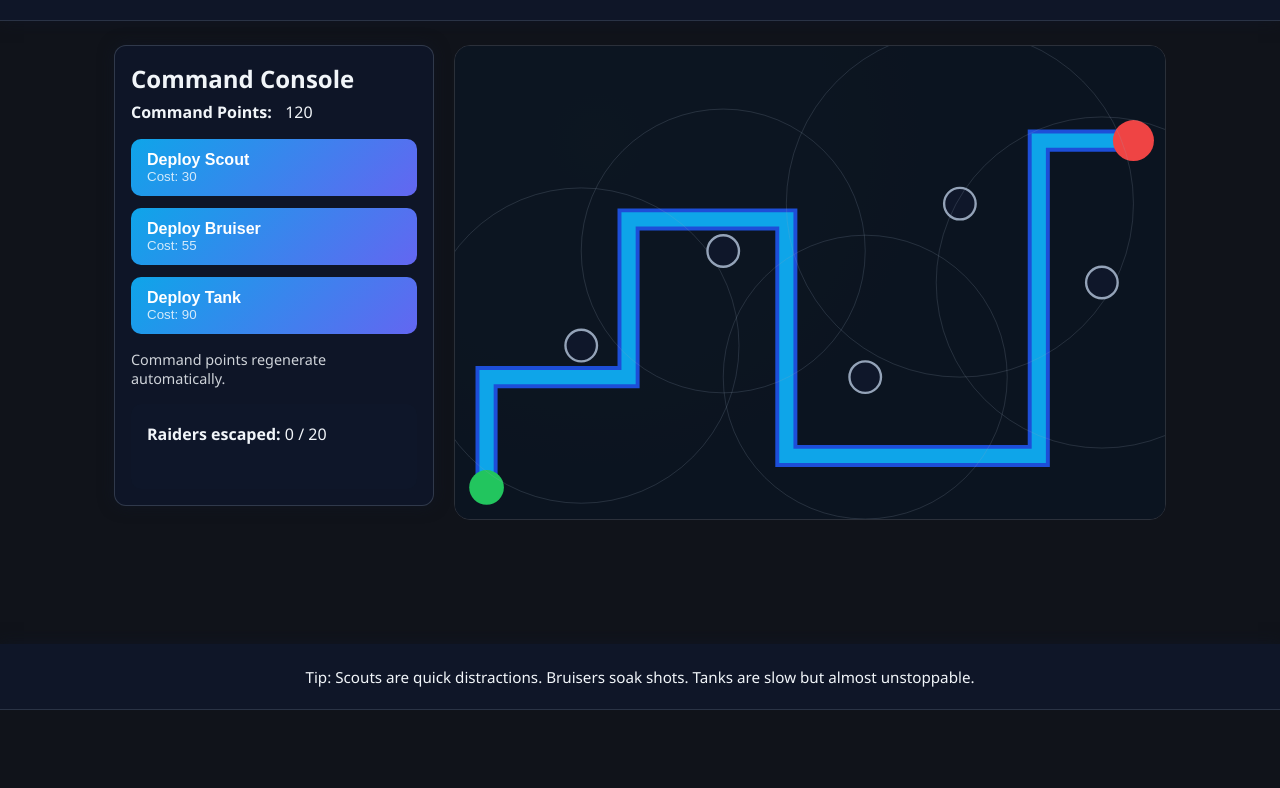
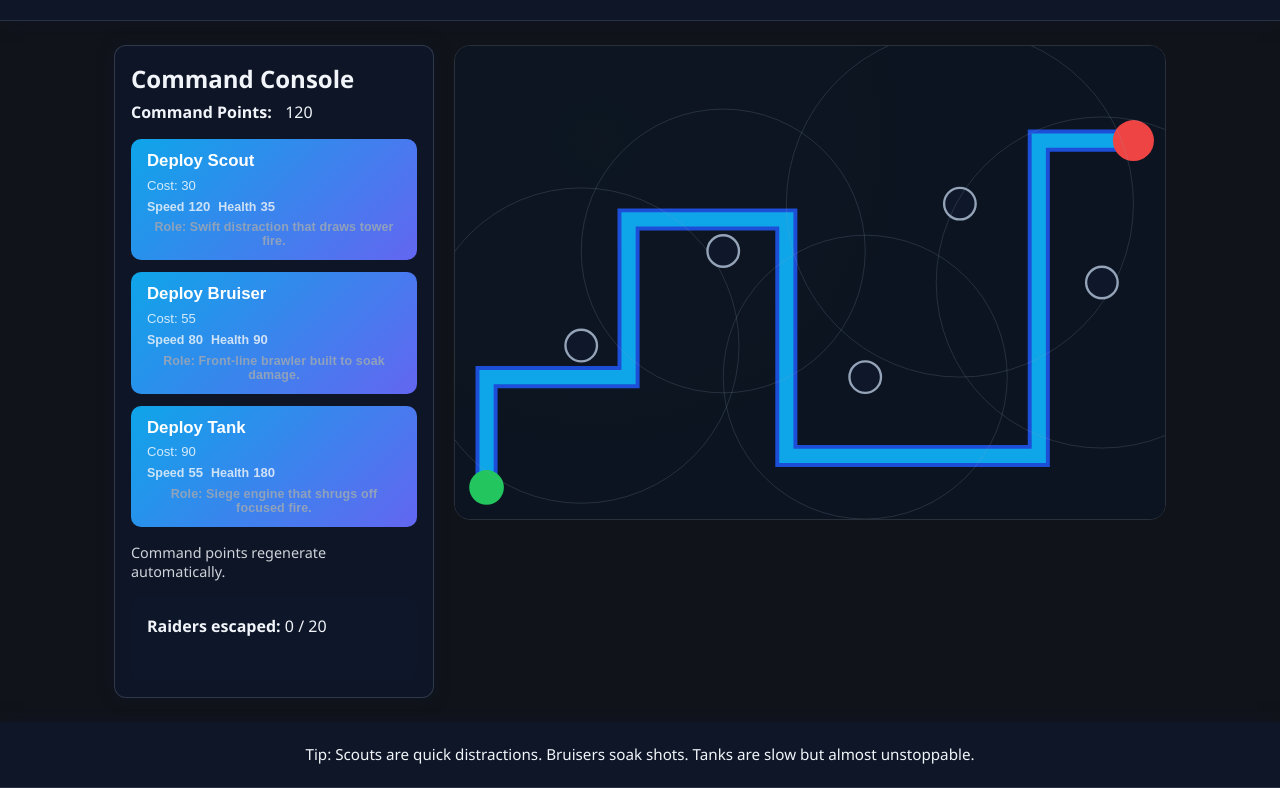
Before and after one commit to Mirator/codex-reverse-td, a website: page index.html in a window 1280 px wide. Shown: the part 90-878 px from the top of the page. Before the commit the page ends 800 px from the top, so only its background shows below. Drawn offline with Linux system fonts and the light colour scheme.

Commit message:
Add unit stat displays to command console

```diff
--- a/game.js
+++ b/game.js
@@ -20,10 +20,7 @@ const restartButton =
     ? document.getElementById("restartButton")
     : null;
 
-const unitButtons =
-  typeof document !== "undefined"
-    ? Array.from(document.querySelectorAll("button[data-unit]"))
-    : [];
+let unitButtons = [];
 
 const TARGET_ESCAPED = 20;
 const BASE_POINTS = 60;
@@ -54,6 +51,7 @@ const unitTypes = {
     radius: 10,
     color: "#22d3ee",
     cost: 30,
+    role: "Swift distraction that draws tower fire.",
   },
   bruiser: {
     name: "Bruiser",
@@ -62,6 +60,7 @@ const unitTypes = {
     radius: 12,
     color: "#f97316",
     cost: 55,
+    role: "Front-line brawler built to soak damage.",
   },
   tank: {
     name: "Tank",
@@ -70,8 +69,75 @@ const unitTypes = {
     radius: 14,
     color: "#a855f7",
     cost: 90,
+    role: "Siege engine that shrugs off focused fire.",
   },
 };
+
+function buildUnitButtons(container) {
+  const buttons = [];
+  container.innerHTML = "";
+  const fragment = document.createDocumentFragment();
+
+  Object.entries(unitTypes).forEach(([key, unit]) => {
+    const button = document.createElement("button");
+    button.type = "button";
+    button.dataset.unit = key;
+    const ariaLabel = `Deploy ${unit.name} (Cost ${unit.cost}, Speed ${unit.speed}, Health ${unit.health}, Role ${unit.role})`;
+    button.setAttribute("aria-label", ariaLabel);
+    button.title = `${unit.name}\nCost: ${unit.cost}\nSpeed: ${unit.speed}\nHealth: ${unit.health}\nRole: ${unit.role}`;
+
+    const name = document.createElement("span");
+    name.className = "unit-name";
+    name.textContent = `Deploy ${unit.name}`;
+    button.appendChild(name);
+
+    const cost = document.createElement("small");
+    cost.className = "unit-cost";
+    cost.textContent = `Cost: ${unit.cost}`;
+    button.appendChild(cost);
+
+    const stats = document.createElement("span");
+    stats.className = "unit-stats";
+
+    const speedStat = document.createElement("span");
+    speedStat.className = "stat";
+    speedStat.append("Speed ");
+    const speedValue = document.createElement("strong");
+    speedValue.textContent = unit.speed.toString();
+    speedStat.appendChild(speedValue);
+    stats.appendChild(speedStat);
+
+    const healthStat = document.createElement("span");
+    healthStat.className = "stat";
+    healthStat.append("Health ");
+    const healthValue = document.createElement("strong");
+    healthValue.textContent = unit.health.toString();
+    healthStat.appendChild(healthValue);
+    stats.appendChild(healthStat);
+
+    button.appendChild(stats);
+
+    const role = document.createElement("span");
+    role.className = "unit-role";
+    role.textContent = `Role: ${unit.role}`;
+    button.appendChild(role);
+
+    fragment.appendChild(button);
+    buttons.push(button);
+  });
+
+  container.appendChild(fragment);
+  return buttons;
+}
+
+if (typeof document !== "undefined") {
+  const buttonContainer = document.querySelector(".buttons");
+  if (buttonContainer) {
+    unitButtons = buildUnitButtons(buttonContainer);
+  } else {
+    unitButtons = Array.from(document.querySelectorAll("button[data-unit]"));
+  }
+}
 
 class Unit {
   constructor(type) {
--- a/index.html
+++ b/index.html
@@ -22,20 +22,7 @@
           <strong>Command Points:</strong>
           <span id="commandPoints" aria-live="polite">0</span>
         </p>
-        <div class="buttons">
-          <button data-unit="scout" aria-label="Deploy Scout (costs 30)">
-            Deploy Scout
-            <small>Cost: 30</small>
-          </button>
-          <button data-unit="bruiser" aria-label="Deploy Bruiser (costs 55)">
-            Deploy Bruiser
-            <small>Cost: 55</small>
-          </button>
-          <button data-unit="tank" aria-label="Deploy Tank (costs 90)">
-            Deploy Tank
-            <small>Cost: 90</small>
-          </button>
-        </div>
+        <div class="buttons" aria-label="Unit deployment options"></div>
         <p class="tip">Command points regenerate automatically.</p>
         <div class="objectives">
           <p>
--- a/style.css
+++ b/style.css
@@ -65,6 +65,10 @@ main.layout {
   grid-template-columns: repeat(auto-fit, minmax(180px, 1fr));
 }
 
+.buttons button {
+  gap: 0.4rem;
+}
+
 button {
   background: linear-gradient(135deg, #0ea5e9, #6366f1);
   color: white;
@@ -93,6 +97,38 @@ button[hidden] {
 button small {
   font-weight: 400;
   opacity: 0.8;
+}
+
+.buttons .unit-name {
+  font-size: 1.05rem;
+}
+
+.buttons .unit-cost {
+  font-size: 0.82rem;
+}
+
+.buttons .unit-stats {
+  display: flex;
+  flex-wrap: wrap;
+  gap: 0.5rem;
+  font-size: 0.78rem;
+  color: rgba(241, 245, 249, 0.82);
+}
+
+.buttons .unit-stats .stat {
+  display: inline-flex;
+  align-items: baseline;
+  gap: 0.25rem;
+}
+
+.buttons .unit-stats strong {
+  font-size: 0.82rem;
+}
+
+.buttons .unit-role {
+  font-size: 0.78rem;
+  color: rgba(148, 163, 184, 0.95);
+  letter-spacing: 0.01em;
 }
 
 .playfield {
@@ -199,6 +235,15 @@ footer {
     padding: 0.65rem 0.85rem;
   }
 
+  .buttons .unit-name {
+    font-size: 1rem;
+  }
+
+  .buttons .unit-stats,
+  .buttons .unit-role {
+    font-size: 0.75rem;
+  }
+
   .playfield {
     border-radius: 12px;
   }
```
